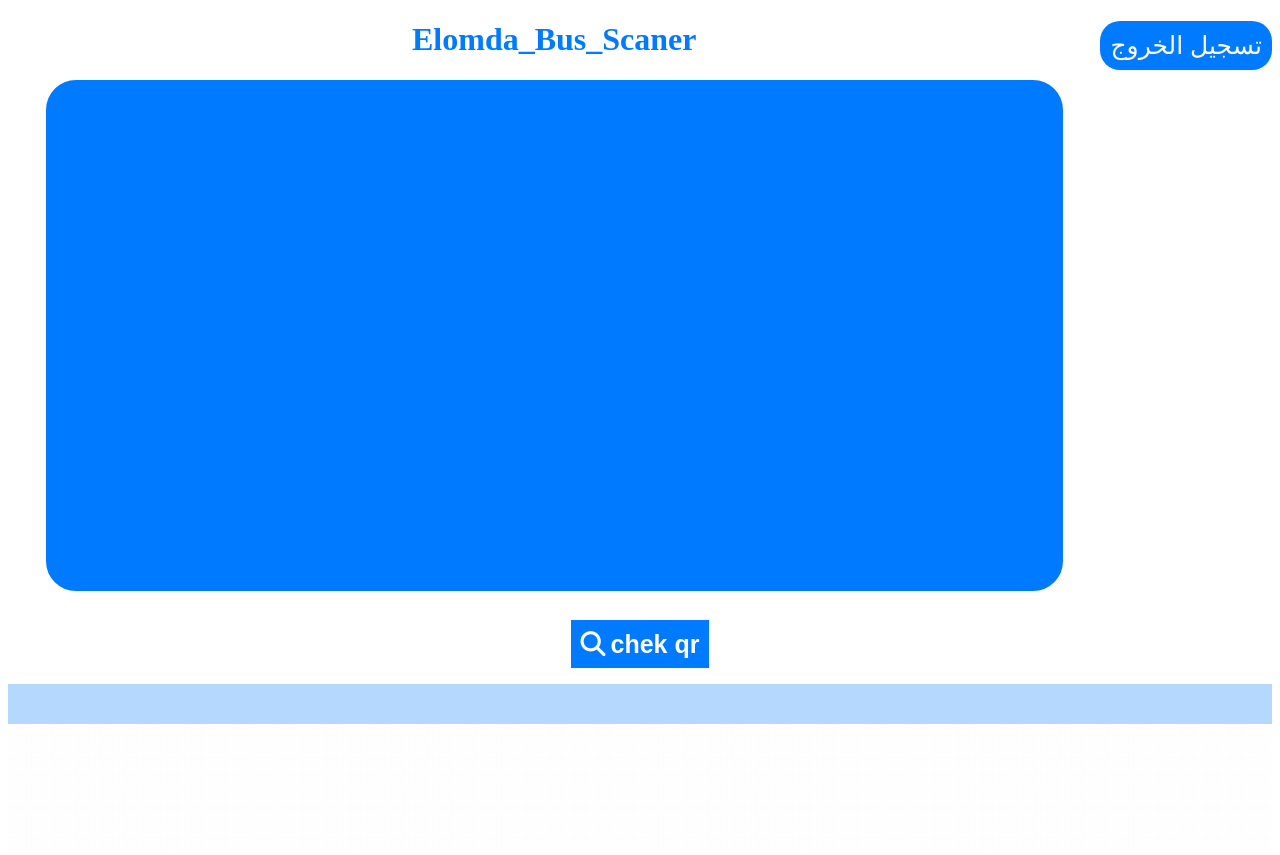
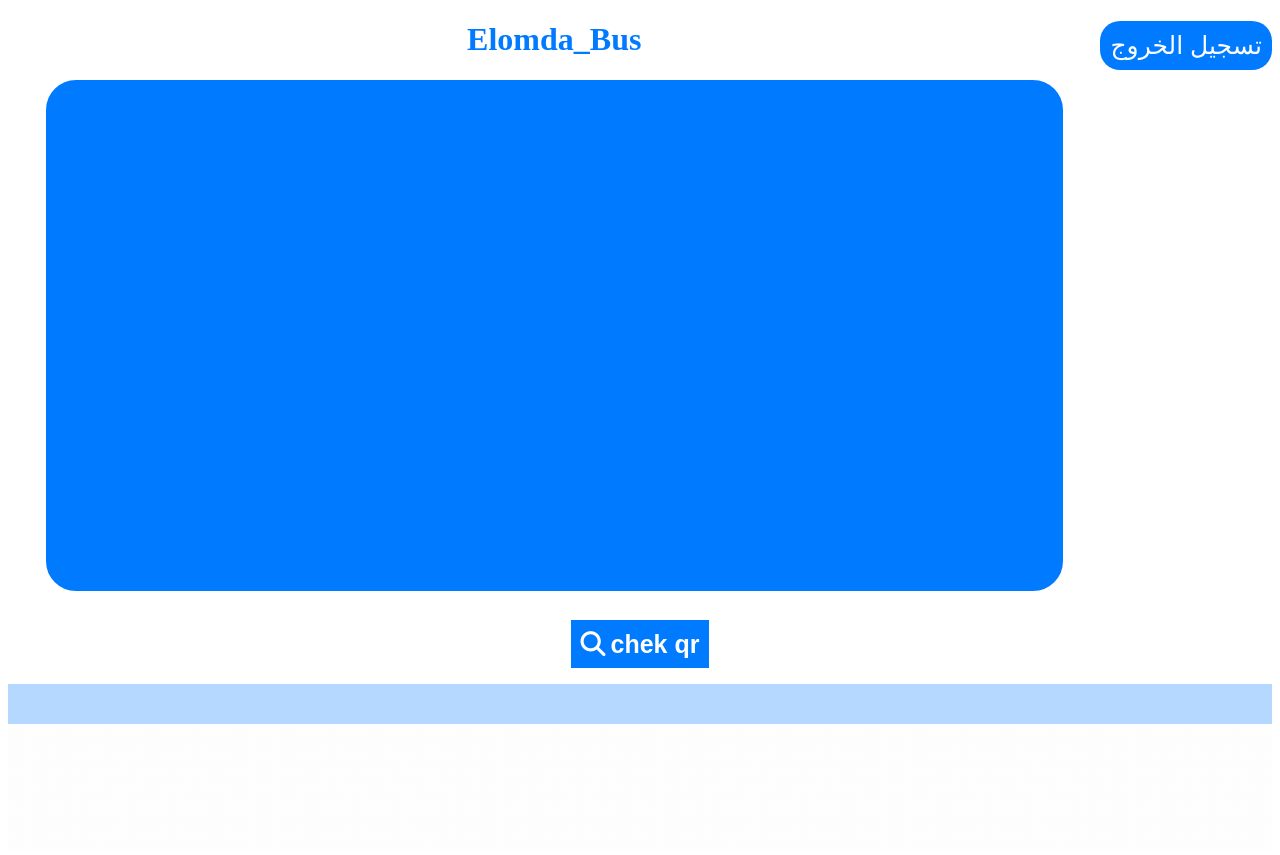
Before and after one commit to darwishdev/elomda_bus, a Django app: page /scan_qr/ in a window 1280 px wide. Run offline with Django 3.2, Linux system fonts and the light colour scheme; some libraries are stand-ins or nearby versions.

Commit message:
Update scan_qr.html

```diff
--- a/orders/templates/scan_qr.html
+++ b/orders/templates/scan_qr.html
@@ -68,7 +68,7 @@
         <button class="but-34" type="submit" style="float: right; margin-bottom:10px;background-color:#007bff; color:#fff; padding:10px">تسجيل الخروج</button>
     </form>
     <div style="text-align:center;width:100%">
-        <h1 class="hedder">Elomda_Bus_Scaner</h1>
+        <h1 class="hedder">Elomda_Bus</h1>
         <center><video id="video" width="170" height="200" autoplay></video></center>
 
         <form id="scan-form" method="POST" action="{% url 'scan_qr' %}">
```
